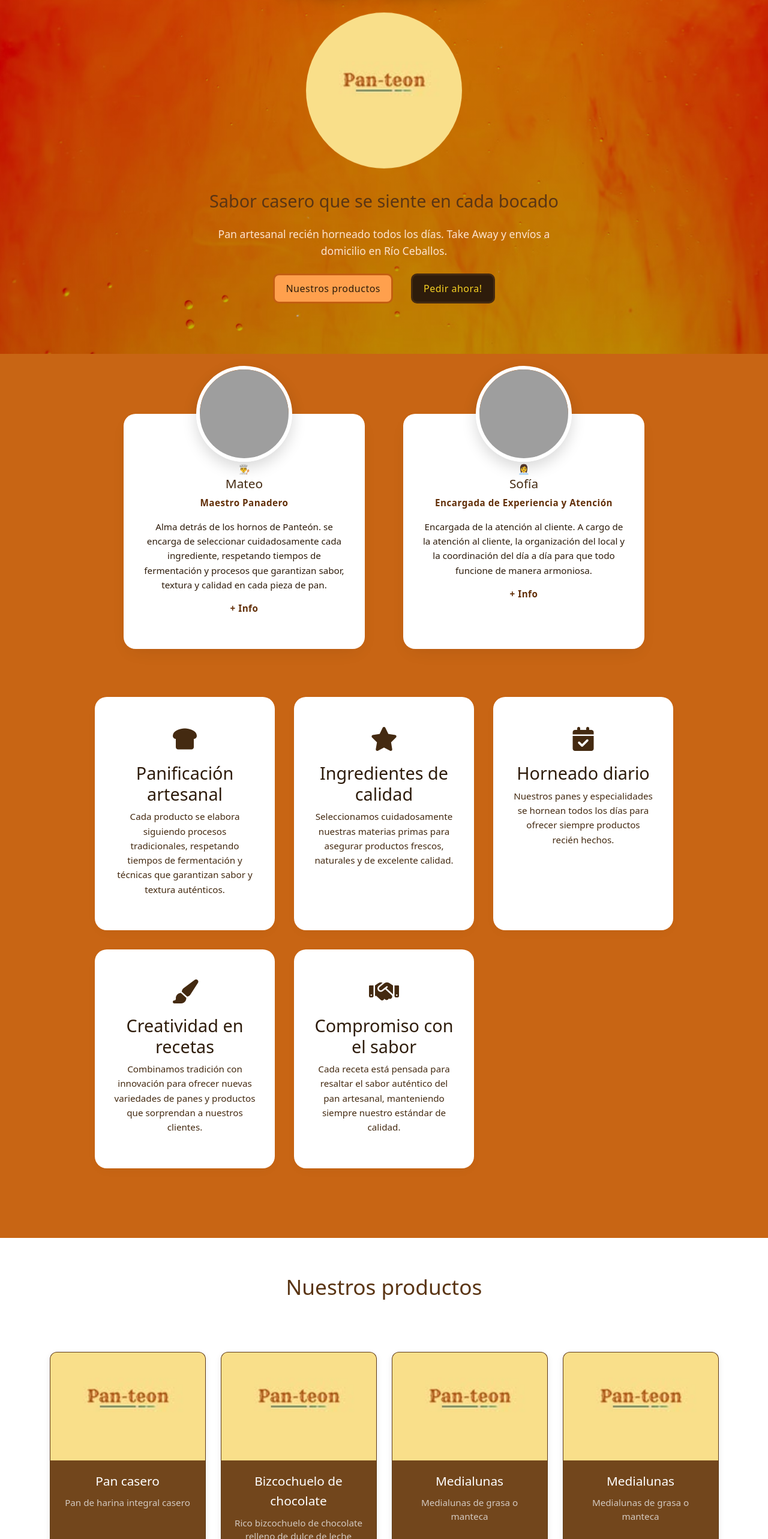
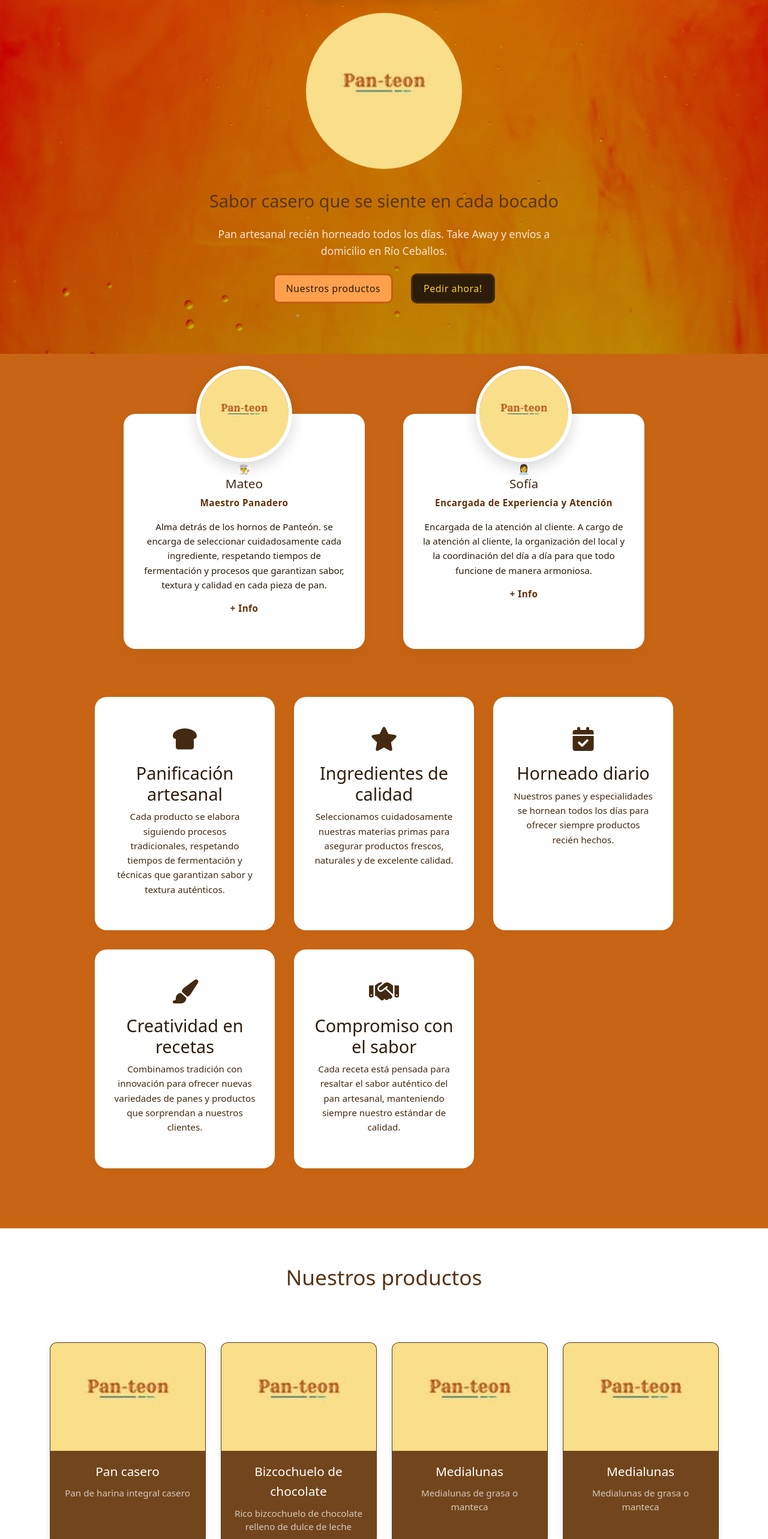
Before and after one commit to Mati193/Webs-pymes, a React (Vite) app in the folder Web-contacto/WEBCONTACTO/: page / in a window 1280 px wide. Shown: the part 234-2800 px from the top of the page at 60% size. Built offline with nearby package versions, Linux system fonts and the light colour scheme; grey boxes are pictures that could not be loaded.

Commit message:
Agregados algunos efectos con la libreria AOS

```diff
--- a/Web-contacto/WEBCONTACTO/src/App.jsx
+++ b/Web-contacto/WEBCONTACTO/src/App.jsx
@@ -13,24 +13,6 @@ const productos = [
     "Rico bizcochuelo de chocolate relleno de dulce de leche",
     logo,
   ],
-  ["Medialunas", "Medialunas de grasa o manteca", logo],
-  ["Medialunas", "Medialunas de grasa o manteca", logo],
-  ["Medialunas", "Medialunas de grasa o manteca", logo],
-  ["Medialunas", "Medialunas de grasa o manteca", logo],
-  ["Medialunas", "Medialunas de grasa o manteca", logo],
-  ["Medialunas", "Medialunas de grasa o manteca", logo],
-  ["Medialunas", "Medialunas de grasa o manteca", logo],
-  ["Medialunas", "Medialunas de grasa o manteca", logo],
-  ["Medialunas", "Medialunas de grasa o manteca", logo],
-  ["Medialunas", "Medialunas de grasa o manteca", logo],
-  ["Medialunas", "Medialunas de grasa o manteca", logo],
-  ["Medialunas", "Medialunas de grasa o manteca", logo],
-  ["Medialunas", "Medialunas de grasa o manteca", logo],
-  ["Medialunas", "Medialunas de grasa o manteca", logo],
-  ["Medialunas", "Medialunas de grasa o manteca", logo],
-  ["Medialunas", "Medialunas de grasa o manteca", logo],
-  ["Medialunas", "Medialunas de grasa o manteca", logo],
-  ["Medialunas", "Medialunas de grasa o manteca", logo],
   ["Medialunas", "Medialunas de grasa o manteca", logo],
   ["Medialunas", "Medialunas de grasa o manteca", logo],
   ["Medialunas", "Medialunas de grasa o manteca", logo],
--- a/Web-contacto/WEBCONTACTO/src/components/About/index.jsx
+++ b/Web-contacto/WEBCONTACTO/src/components/About/index.jsx
@@ -2,13 +2,20 @@ import "bootstrap/dist/css/bootstrap.min.css";
 import "bootstrap/dist/js/bootstrap.bundle.min";
 import "./about.css";
 import "../global.css";
+import logo from "../../assets/Logo_panteon.jpg";
 import Card from "../Card/index.jsx";
 import PerfilCard from "../Perfil-Card/index.jsx";
-<script
-  src="https://kit.fontawesome.com/7345c2bc7b.js"
-  crossorigin="anonymous"
-></script>;
+import AOS from "aos";
+import "aos/dist/aos.css";
+import React, { useEffect } from "react";
+
 function About({ titulo, presentacion, frase }) {
+  useEffect(() => {
+    AOS.init({
+      duration: 1000, // duración de animación
+      once: true, // solo se anima una vez
+    });
+  }, []);
   const skills = [
     {
       titulo: "Panificación artesanal",
@@ -44,7 +51,7 @@ function About({ titulo, presentacion, frase }) {
   const team = [
     {
       name: "Mateo",
-      img: "hola",
+      img: logo,
       role: "Maestro Panadero",
       description:
         "Alma detrás de los hornos de Panteón. se encarga de seleccionar cuidadosamente cada ingrediente, respetando tiempos de fermentación y procesos que garantizan sabor, textura y calidad en cada pieza de pan.",
@@ -55,7 +62,7 @@ function About({ titulo, presentacion, frase }) {
     },
     {
       name: "Sofía",
-      img: "hola",
+      img: logo,
       role: "Encargada de Experiencia y Atención",
       description:
         "Encargada de la atención al cliente. A cargo de la atención al cliente, la organización del local y la coordinación del día a día para que todo funcione de manera armoniosa.",
@@ -67,13 +74,13 @@ function About({ titulo, presentacion, frase }) {
   ];
   return (
     <section id="about" className="contenedor">
-      <div className="personal">
+      <div className="personal" data-aos="fade-right">
         <PerfilCard team={team} />
       </div>
-      <div className="skills">
+
+      <div className="skills" data-aos="fade-up">
         <Card contenido={skills} />
       </div>
-      <p></p>
     </section>
   );
 }
--- a/Web-contacto/WEBCONTACTO/src/components/Bienvenida/index.jsx
+++ b/Web-contacto/WEBCONTACTO/src/components/Bienvenida/index.jsx
@@ -1,26 +1,46 @@
 import React from "react";
+import { motion } from "motion/react";
 import Boton from "../Boton/index";
 import "bootstrap/dist/css/bootstrap.min.css";
 import "bootstrap/dist/js/bootstrap.bundle.min";
 import "./bienvenida.css";
 import "../global.css";
+import AOS from "aos";
+import "aos/dist/aos.css";
+import { useEffect } from "react";
 
 function Bienvenida({ logo, marca, eslogan, t1, desc }) {
+  useEffect(() => {
+    AOS.init({
+      duration: 1000, // duración de animación
+      once: true, // solo se anima una vez
+    });
+  }, []);
+
   return (
     <div className="parent" id="bienvenida">
-      <span className="section-badge">{t1}</span>
+      <span className="section-badge" data-aos="fade-down">
+        {t1}
+      </span>
 
-      <h2 className="resaltado">{marca}</h2>
-      <img src={logo} alt="logo" className="logo rounded-circle img-fluid" />
+      <h2 className="resaltado" data-aos="fade-right">
+        {marca}
+      </h2>
+      <img
+        src={logo}
+        alt="logo"
+        className="logo rounded-circle img-fluid"
+        data-aos="fade-up-right"
+      />
 
-      <h4>{eslogan}</h4>
+      <h4 data-aos="fade-right">{eslogan}</h4>
 
-      <h5>{desc}</h5>
+      <h5 data-aos="fade-down">{desc}</h5>
       <div className="botonera">
-        <a href="#productos">
+        <a href="#productos" data-aos="fade-right">
           <Boton texto={"Nuestros productos"} tipo={"claro"} />
         </a>
-        <a href="#contacto">
+        <a href="#contacto" data-aos="fade-left">
           <Boton texto={"Pedir ahora!"} tipo={"oscuro"} />
         </a>
       </div>
--- a/package.json
+++ b/package.json
@@ -3,6 +3,8 @@
     "@fortawesome/fontawesome-svg-core": "^7.2.0",
     "@fortawesome/free-solid-svg-icons": "^7.2.0",
     "@fortawesome/react-fontawesome": "^3.2.0",
-    "bootstrap": "^5.3.8"
+    "aos": "^2.3.4",
+    "bootstrap": "^5.3.8",
+    "motion": "^12.35.1"
   }
 }
```
Also changed, not shown: 1 other file (tests, documents, lock files or other folders).
